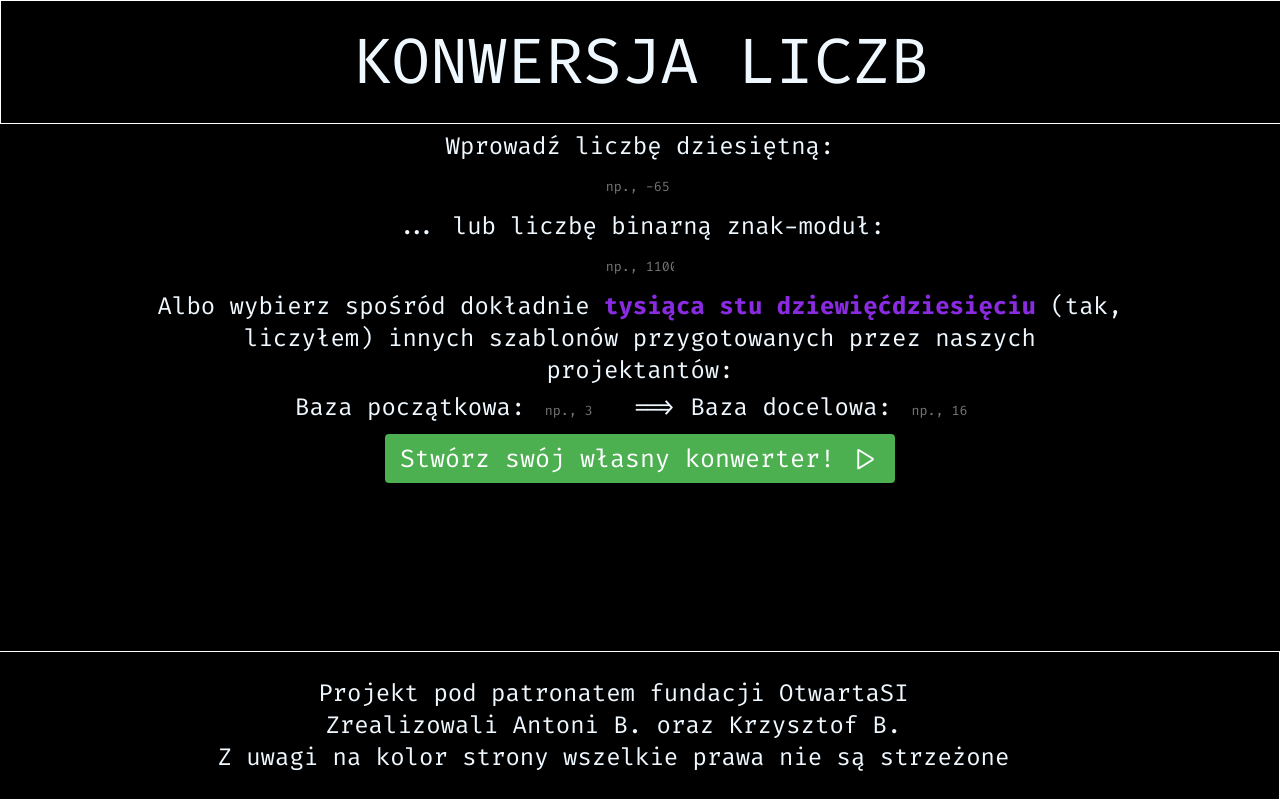
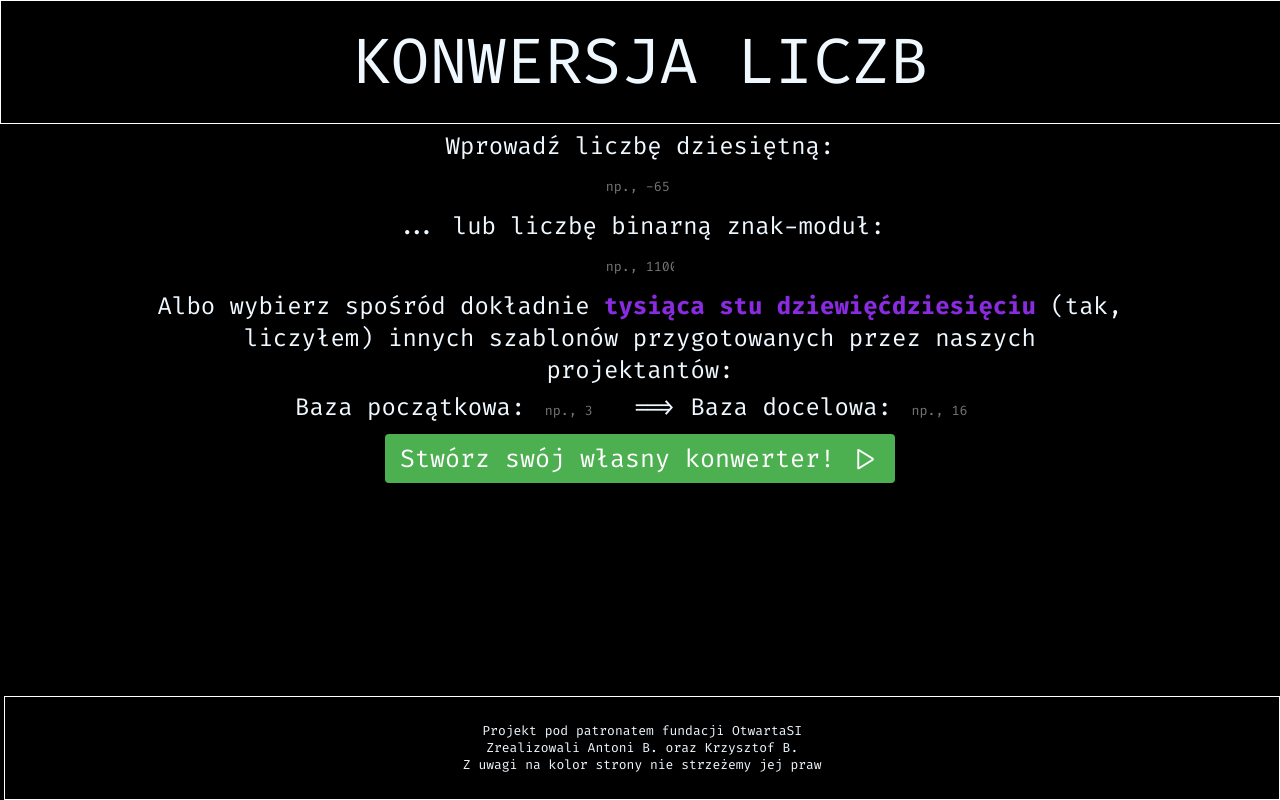
Before and after one commit to trublesomeban/liczby-zmiennoprzecinkowe, a website: page index.html in a window 1280 px wide. Drawn offline with Linux system fonts and the light colour scheme.

```diff
--- a/index.html
+++ b/index.html
@@ -61,7 +61,7 @@
             position: absolute;
             top: 0;
             left: 0;
-            width: 100%;
+            width: 99.9%;
             background-color: black;
             border: solid;
             border-color: white;
@@ -72,7 +72,6 @@
             /* border-radius: 10px; */
             display: inline-block;
             padding: 0.5% 0.5% 0.5% 0.5%;
-
             margin: 1%;
             font-size: 400%;
         }
@@ -83,10 +82,11 @@
         }
 
         footer {
+            font-size: small;
             position: fixed;
             bottom: 0;
             right: 0;
-            width: 100%;
+            width: 95.5%;
             padding: 2%;
             background-color: black;
             border: solid;
@@ -120,7 +120,7 @@
         <br>
         <div id="converters"></div>
         <footer>Projekt pod patronatem fundacji OtwartaSI<br>Zrealizowali Antoni B. oraz Krzysztof B.<br>Z uwagi na
-            kolor strony wszelkie prawa nie są strzeżone</footer>
+            kolor strony nie strzeżemy jej praw</footer>
     </div>
     <script defer>
 
```
